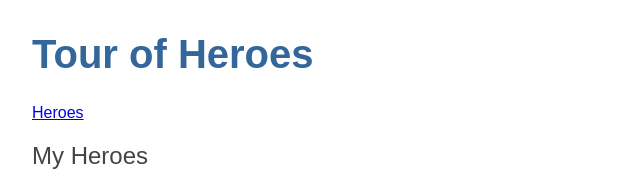
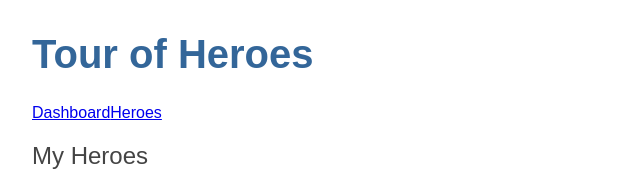
Before and after one commit to eugenio-guarino/Angular-Tour-of-Heroes, an Angular app in the folder tour-of-heroes/: page /heroes in a window 1280 px wide. Shown: the top 188 px of the page, without its empty margins (0-640 px from the left). Built offline with nearby package versions, Linux system fonts and the light colour scheme.

Commit message:
Add Hero detail route

```diff
--- a/tour-of-heroes/src/app/app-routing.module.ts
+++ b/tour-of-heroes/src/app/app-routing.module.ts
@@ -2,10 +2,13 @@ import { NgModule } from '@angular/core';
 import { RouterModule, Routes } from '@angular/router';
 import { HeroesComponent } from './heroes/heroes.component';
 import { DashboardComponent } from './dashboard/dashboard.component';
+import { HeroDetailComponent } from './hero-detail/hero-detail.component';
 
 const routes: Routes = [
   { path: 'heroes', component: HeroesComponent },
-  { path: 'dashboard', component: DashboardComponent}
+  { path: 'dashboard', component: DashboardComponent},
+  { path: '', redirectTo: '/dashboard', pathMatch: 'full'},
+  { path: 'detail/id', component: HeroDetailComponent}
 ];
 
 @NgModule({
--- a/tour-of-heroes/src/app/app.component.html
+++ b/tour-of-heroes/src/app/app.component.html
@@ -1,5 +1,6 @@
 <h1>{{title}}</h1>
 <nav>
+    <a routerLink="/dashboard">Dashboard</a>
     <a routerLink="/heroes">Heroes</a>
 </nav>
 <router-outlet></router-outlet>
--- a/tour-of-heroes/src/app/heroes/heroes.component.html
+++ b/tour-of-heroes/src/app/heroes/heroes.component.html
@@ -6,4 +6,3 @@
         <span class="badge">{{hero.id}}</span>{{hero.name}}
     </li>
 </ul>
-<app-hero-detail [hero]= "selectedHero"></app-hero-detail>
```
